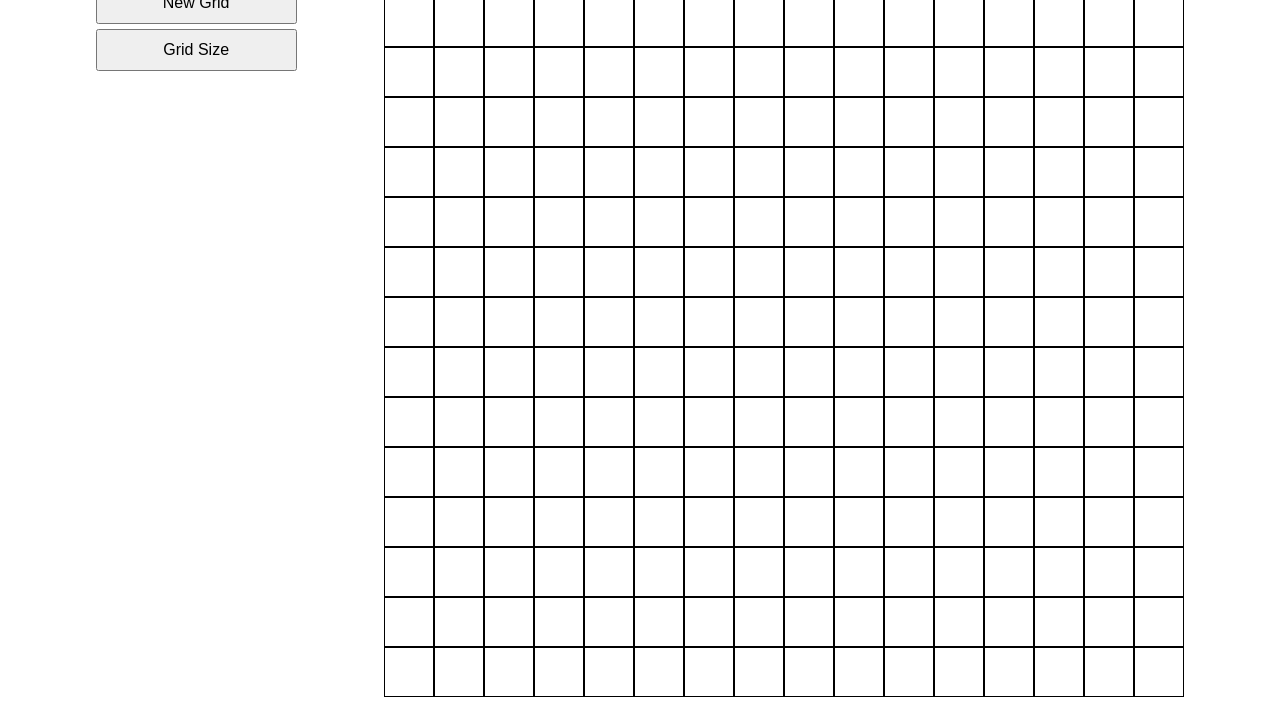
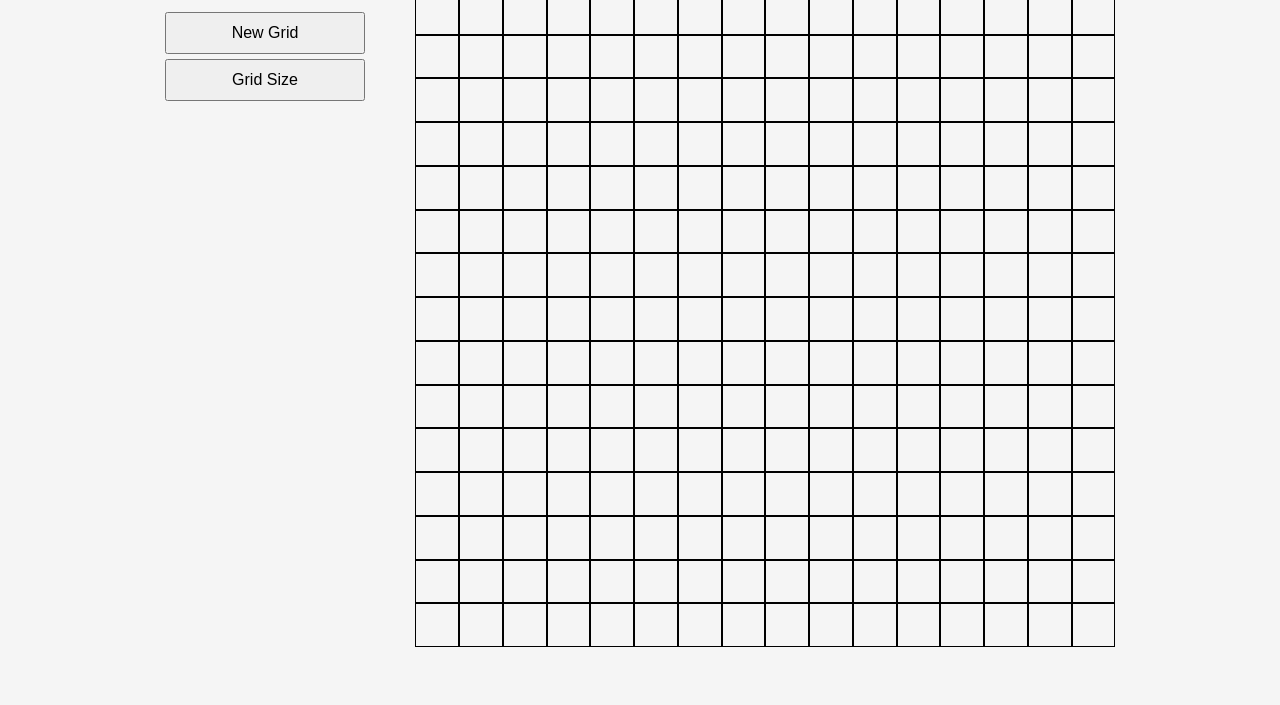
Before and after one commit to lopunnii/etch-a-sketch, a plain HTML site: page index.html in a window 1280 px wide. Shown: the part 111-816 px from the top of the page. Drawn offline with Linux system fonts and the light colour scheme.

Commit message:
Adjust background color and layout of page

```diff
--- a/css/style.css
+++ b/css/style.css
@@ -7,21 +7,28 @@ button {
     padding: 10px;
 }
 
+body {
+    background-color: whitesmoke;
+}
+
+.content {
+    display: flex;
+    justify-content: center;
+    gap: 50px;
+}
+
 .left-column {
     display: flex;
     flex-direction: column;
     gap: 5px;
-}
-
-.content {
-    display: flex;
-    justify-content: space-evenly;
+    margin-top: 30px;
 }
 
 .grid-container {
     display: flex;
-        height: 800px;
-    width: 800px;
+    margin-top: 50px;
+    height: 700px;
+    width: 700px;
 }
 
 .row {
--- a/index.html
+++ b/index.html
@@ -18,7 +18,9 @@
             <button class="grid-size">Grid Size</button>
         </div>
 
+        <div class="right-column">
         <div class="grid-container"></div>
+        </div>
     </div>
 </body>
 </html>
```
Lines whose indentation alone changed are shown as unchanged.
